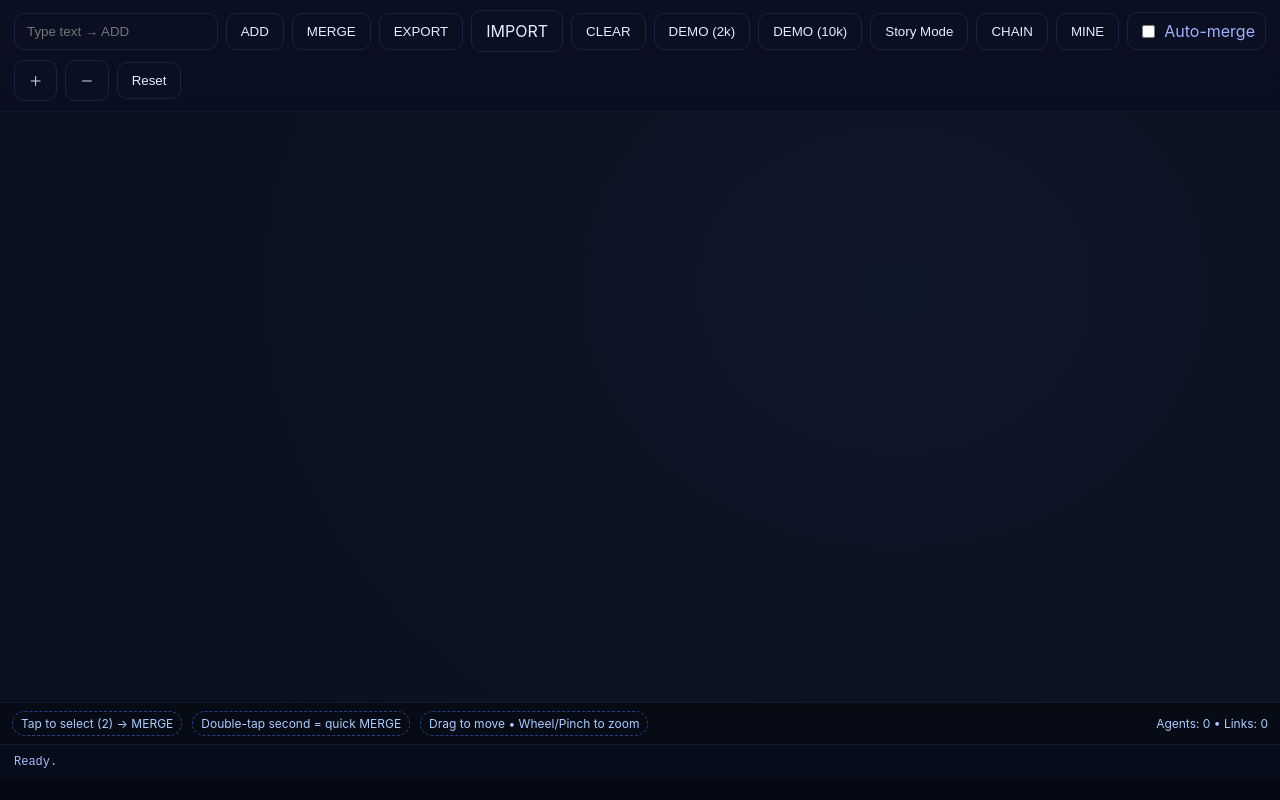
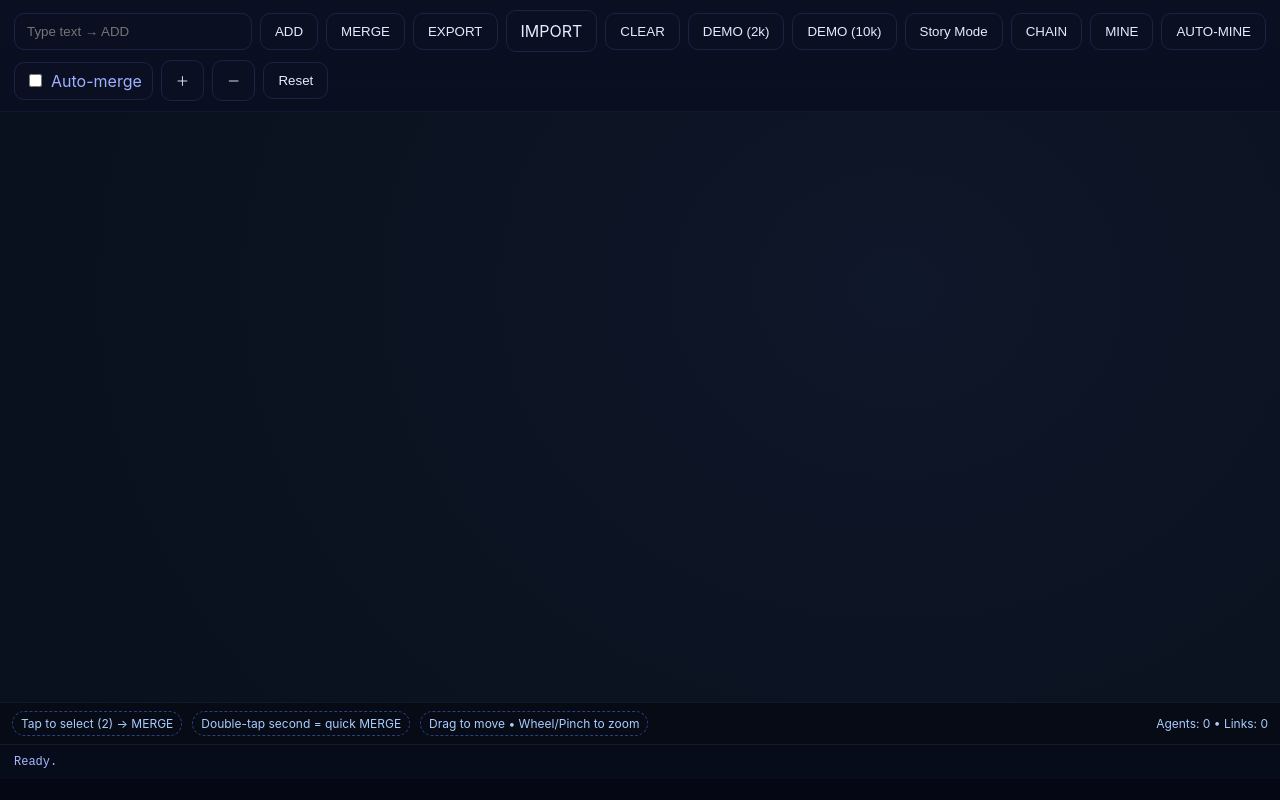
Before and after one commit to Andrii-sat/LivingOS, a plain HTML site: page static/index.html in a window 1280 px wide. Drawn offline with Linux system fonts and the light colour scheme; no server answers.

Commit message:
Update index.html

```diff
--- a/static/index.html
+++ b/static/index.html
@@ -25,6 +25,7 @@
 
     <button class="btn" id="btn-chain">CHAIN</button>
     <button class="btn" id="btn-mine">MINE</button>
+    <button class="btn" id="btn-auto-mine">AUTO-MINE</button>
 
     <label class="switch">
       <input type="checkbox" id="auto-merge" />
```
